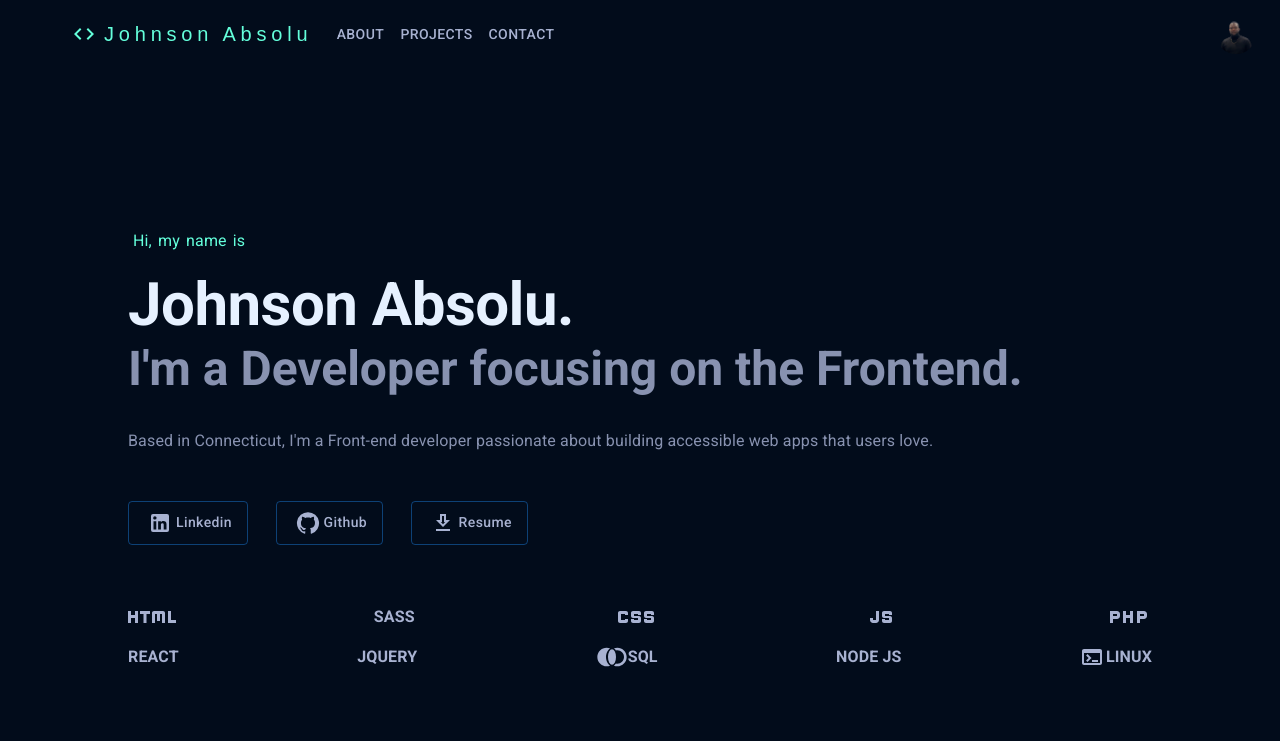
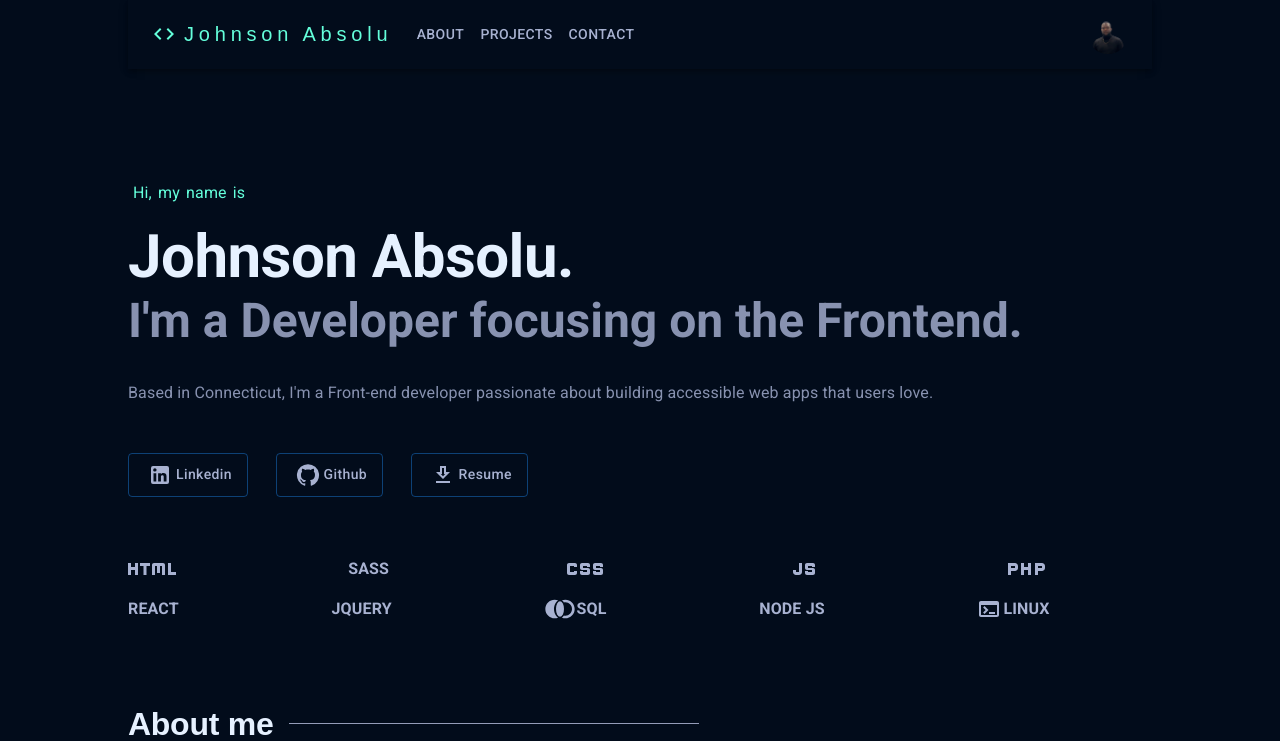
Before and after one commit to JAbsolu/React-portfolio, a React (Create React App) app: page / in a window 1280 px wide. Shown: the top 741 px of the page. Built offline with nearby package versions, Linux system fonts and the light colour scheme.

Commit message:
fixed nav

```diff
--- a/src/App.js
+++ b/src/App.js
@@ -21,7 +21,7 @@ function App() {
         lineHeight: "2",
       }}
     >
-        <Nav />
+        {/* <Nav /> */}
         <Home />
     </Box>
   );
--- a/src/components/nav/index.jsx
+++ b/src/components/nav/index.jsx
@@ -59,14 +59,14 @@ const Nav = () => {
       sx={{
       background: darkNavy,
       color: green,
-      paddingLeft: isNonMobile ? "3rem" : null
       }}
     >
       <Container maxWidth="xl">
         <Toolbar disableGutters>
           <CodeIcon
             sx={{ display: { xs: 'none', md: 'flex' },
-            mr: 1,
+            mr: "0.5rem",
+            ml: "0",
             color: green
           }} />
           <Typography
--- a/src/views/home/index.js
+++ b/src/views/home/index.js
@@ -26,6 +26,7 @@ import {
   import { projects } from "../../user";
   import { themeSettings } from "../../theme";
   import { attributes } from "../../pageAttributes";
+  import Nav from "../../components/nav";
 
   const Home = () => {
     const green = themeSettings.palette.primary.green;
@@ -47,12 +48,13 @@ import {
 
     return (
       <Box
-        p={isNonMobile ? "8rem 8rem 0" : "1rem 1rem 0"}
-        pt={isNonMobile ? "3rem " : "1rem"}
+        p={isNonMobile ? "0rem 8rem" : "0rem 1rem"}
         sx={{
           background: darkNavy,
         }}
       >
+        {/* NAV */}
+        <Nav />
         {/* INTRODUCTION */}
         <Box
           sx={{
@@ -185,7 +187,7 @@ import {
             <Box
               sx={{
                 pt: "3rem",
-                width: isNonMobile ? "100%" : null,
+                width: isNonMobile ? "90%" : null,
               }}
             >
               <FlexBetween>
```
